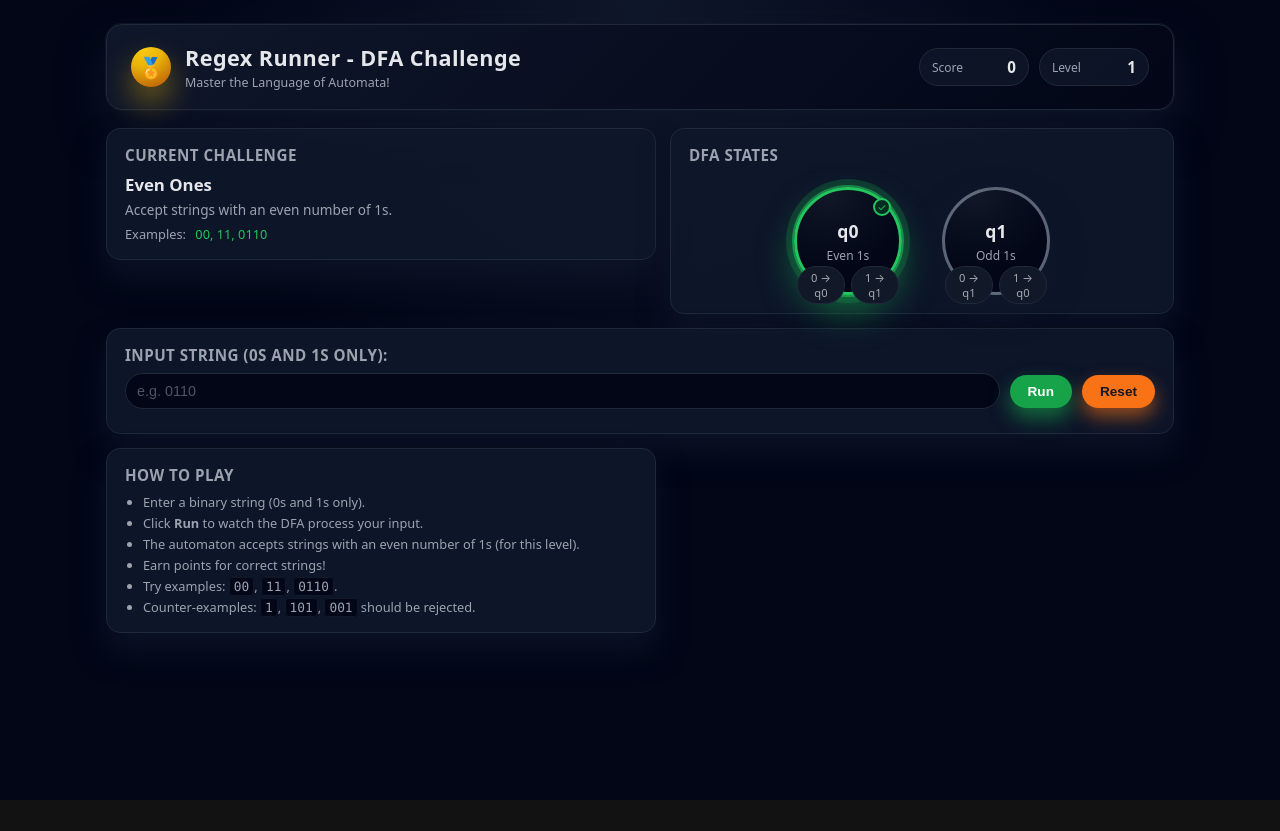
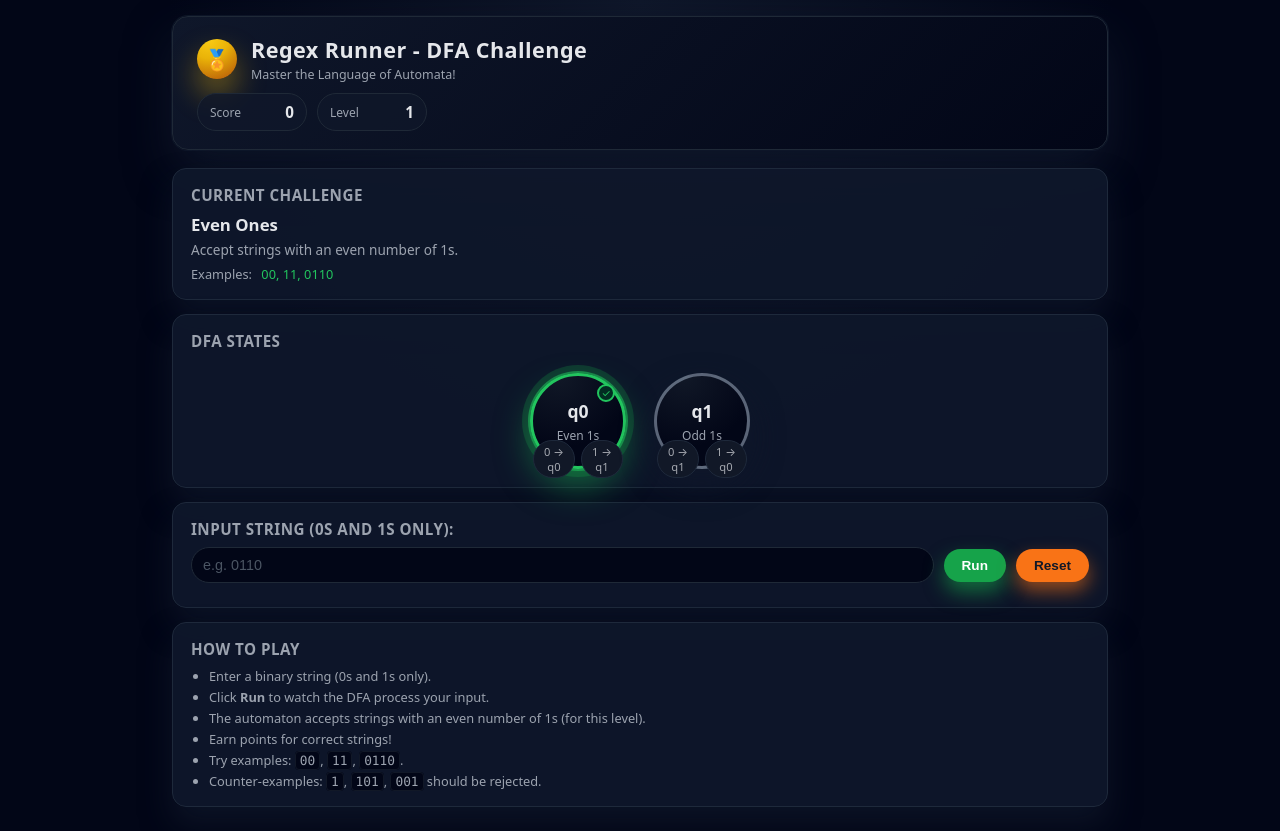
Before and after one commit to Davefgh/DFA-Automata, a plain HTML site: page index.html in a window 1280 px wide. Before the commit the page ends 800 px from the top, so only its background shows below. Drawn offline with Linux system fonts and the light colour scheme.

Commit message:
fix: Adjust UI scaling for 100% browser zoom

```diff
--- a/style.css
+++ b/style.css
@@ -28,9 +28,11 @@ body {
 }
 
 .app-shell {
-  max-width: 1100px;
+  max-width: 960px;
   margin: 0 auto;
-  padding: 24px 16px 32px;
+  padding: 16px 12px 24px;
+  transform: scale(1.5);
+  transform-origin: top center;
 }
 
 .top-bar {
@@ -106,7 +108,7 @@ body {
 .layout {
   margin-top: 18px;
   display: grid;
-  grid-template-columns: 1.2fr 1.1fr;
+  grid-template-columns: 1.1fr 1fr;
   grid-template-rows: auto auto auto;
   gap: 14px;
 }
@@ -159,15 +161,15 @@ body {
   margin-top: 10px;
   display: flex;
   justify-content: center;
-  gap: 40px;
+  gap: 28px;
   align-items: center;
   padding: 12px 4px 2px;
 }
 
 .dfa-state {
   position: relative;
-  width: 108px;
-  height: 108px;
+  width: 96px;
+  height: 96px;
   border-radius: 999px;
   border: 3px solid rgba(148, 163, 184, 0.6);
   display: flex;
@@ -343,6 +345,26 @@ code {
   border: 1px solid #111827;
 }
 
+@media (max-width: 1280px) {
+  .app-shell {
+    transform: scale(1);
+  }
+
+  .top-bar {
+    flex-direction: column;
+    align-items: flex-start;
+    gap: 10px;
+  }
+
+  .layout {
+    grid-template-columns: 1fr;
+  }
+
+  .dfa-panel {
+    grid-row: auto;
+  }
+}
+
 @media (max-width: 840px) {
   .top-bar {
     flex-direction: column;
```
